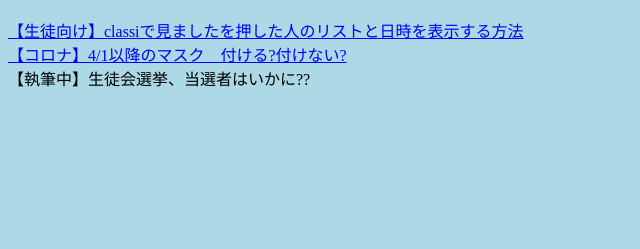
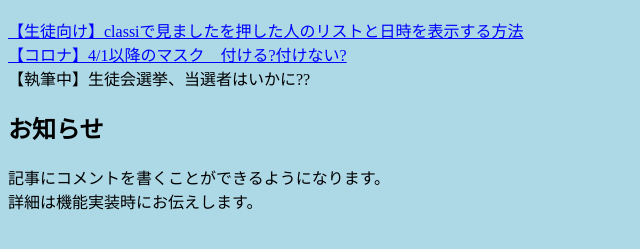
Before and after one commit to scsw0/mois, a plain HTML site: page index.html in a window 1280 px wide. Shown: the part 57-306 px from the top of the page, without its empty margins (0-640 px from the left). Drawn offline with Linux system fonts and the light colour scheme.

Commit message:
Update index.html

```diff
--- a/index.html
+++ b/index.html
@@ -8,6 +8,9 @@
 <h1>みなくんのMOIS生向けブログ</h1>
 <span style="cursor: pointer; color: blue; text-decoration: underline;" onclick="location.href = 'https://mois.minakun.com/pages/001/';">【生徒向け】classiで見ましたを押した人のリストと日時を表示する方法</span><br>
 <span style="cursor: pointer; color: blue; text-decoration: underline;" onclick="location.href = 'https://mois.minakun.com/pages/002/';">【コロナ】4/1以降のマスク　付ける?付けない?</span><br>
-【執筆中】生徒会選挙、当選者はいかに??
+【執筆中】生徒会選挙、当選者はいかに??<br>
+<h2>お知らせ</h2>
+記事にコメントを書くことができるようになります。<br>
+詳細は機能実装時にお伝えします。<br>
 </body>
 </html>
```
